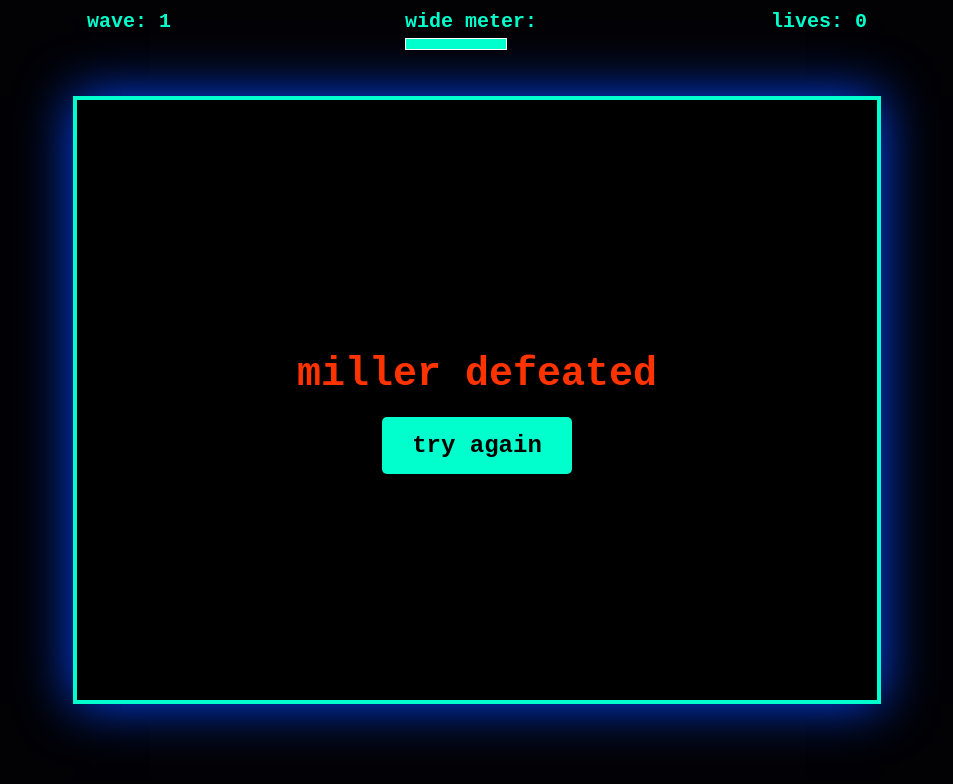
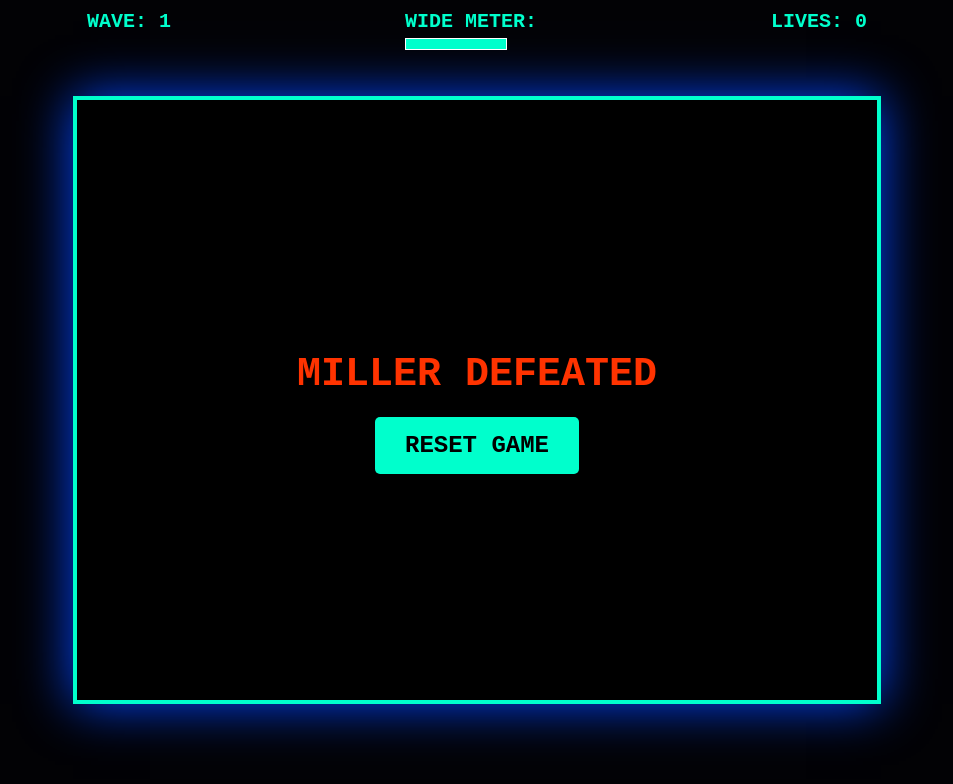
Before and after one commit to dqhb/quickdraw, a plain HTML site: page index.html in a window 1280 px wide. Shown: the whole page, without its empty margins (163-1116 px from the left). Drawn offline with Linux system fonts and the light colour scheme.

Commit message:
Update index.html

```diff
--- a/index.html
+++ b/index.html
@@ -9,7 +9,6 @@
         #ui { position: absolute; top: 10px; width: 780px; display: flex; justify-content: space-between; font-size: 20px; font-weight: bold; pointer-events: none; z-index: 10; }
         #meter-container { width: 100px; height: 10px; background: #333; border: 1px solid #fff; margin-top: 5px; }
         #meter-fill { width: 0%; height: 100%; background: #00ffcc; }
-
         #overlay { position: absolute; display: none; flex-direction: column; align-items: center; justify-content: center; width: 800px; height: 600px; background: rgba(0,0,0,0.8); z-index: 20; }
         #resetBtn { padding: 15px 30px; font-size: 24px; font-family: 'Courier New'; background: #00ffcc; border: none; cursor: pointer; font-weight: bold; border-radius: 5px; }
         #resetBtn:hover { background: #00ccaa; transform: scale(1.1); }
@@ -19,14 +18,14 @@
 <body>
 
     <div id="ui">
-        <div>wave: <span id="wave">1</span></div>
-        <div>wide meter: <div id="meter-container"><div id="meter-fill"></div></div></div>
-        <div>lives: <span id="lives">3</span></div>
+        <div>WAVE: <span id="wave">1</span></div>
+        <div>WIDE METER: <div id="meter-container"><div id="meter-fill"></div></div></div>
+        <div>LIVES: <span id="lives">3</span></div>
     </div>
 
     <div id="overlay">
-        <h1 id="statusText">miller defeated</h1>
-        <button id="resetBtn">try again</button>
+        <h1 id="statusText">MILLER DEFEATED</h1>
+        <button id="resetBtn">RESET GAME</button>
     </div>
 
     <canvas id="gameCanvas"></canvas>
@@ -43,32 +42,36 @@
         let imgLoaded = false;
         millerImg.src = 'miller.png';
 
-        // Game State
         let score, lives, wave, gameActive, enemySpeed, dogFireRate;
-        let isSuper, superCharge, player, bullets, enemyBullets, dogs, keys;
+        let isSuper, superCharge, player, bullets, enemyBullets, dogs, keys, dogDir;
 
         function initGame() {
-            score = 0;
-            lives = 3;
-            wave = 1;
-            gameActive = true;
-            enemySpeed = 0.8;
-            dogFireRate = 0.004;
-            isSuper = false;
-            superCharge = 100;
-            bullets = [];
-            enemyBullets = [];
-            dogs = [];
-            keys = {};
+            lives = 3; wave = 1; gameActive = true;
+            enemySpeed = 1.0; // Slow but steady start
+            dogFireRate = 0.005;
+            isSuper = false; superCharge = 100;
+            bullets = []; enemyBullets = []; dogs = []; keys = {};
+            dogDir = 1; // 1 = Right, -1 = Left
             player = { x: 340, y: 520, w: 130, h: 70, speed: 7 };
 
             overlay.style.display = 'none';
             document.getElementById('lives').innerText = lives;
             spawnWave();
-            if (!window.animationStarted) {
-                window.animationStarted = true;
-                animate();
+            if (!window.animationStarted) { window.animationStarted = true; animate(); }
+        }
+
+        function spawnWave() {
+            dogs.length = 0;
+            for (let r = 0; r < 4; r++) {
+                for (let c = 0; c < 8; c++) {
+                    dogs.push({
+                        x: 100 + c * 80, y: 60 + r * 50,
+                        w: 50, h: 40, alive: true,
+                        color: r === 0 ? "#FFD700" : "#8B4513"
+                    });
+                }
             }
+            document.getElementById('wave').innerText = wave;
         }
 
         function drawPixelDog(x, y, w, h, color) {
@@ -83,27 +86,10 @@
             ctx.fillRect(x + w*0.8, y + h*0.2, 4, 4);
         }
 
-        function spawnWave() {
-            dogs.length = 0;
-            for (let r = 0; r < 4; r++) {
-                for (let c = 0; c < 8; c++) {
-                    dogs.push({
-                        x: 100 + c * 85, y: 60 + r * 55,
-                        w: 50, h: 40, alive: true,
-                        color: r === 0 ? "#FFD700" : "#8B4513",
-                        charging: false
-                    });
-                }
-            }
-            document.getElementById('wave').innerText = wave;
-        }
-
         window.addEventListener('keydown', e => {
             keys[e.code] = true;
             if (e.code === 'ShiftLeft' && superCharge >= 100 && gameActive) {
-                isSuper = true;
-                superCharge = 0;
-                player.w = 280;
+                isSuper = true; superCharge = 0; player.w = 280;
                 setTimeout(() => { if(gameActive) player.w = 130; isSuper = false; }, 800);
             }
         });
@@ -120,32 +106,36 @@
             if (keys['KeyD'] && player.x < canvas.width - player.w) player.x += player.speed;
 
             if (keys['Space']) {
-                if (bullets.length < 4) {
+                if (bullets.length < 5) {
                     bullets.push({ x: player.x + (player.w/2) - 30, y: player.y, w: 60, h: 35 });
                 }
                 keys['Space'] = false;
             }
 
-            bullets.forEach((b, i) => {
-                b.y -= 10;
-                if (b.y < 0) bullets.splice(i, 1);
+            bullets.forEach((b, i) => { b.y -= 10; if (b.y < 0) bullets.splice(i, 1); });
+
+            // --- THE LOOPING LOGIC ---
+            let reachedEdge = false;
+            dogs.forEach(d => {
+                if (!d.alive) return;
+                d.x += enemySpeed * dogDir;
+                // Check if any dog hit a wall
+                if (d.x + d.w > canvas.width || d.x < 0) reachedEdge = true;
             });
 
-            let reachedSide = false;
+            if (reachedEdge) {
+                dogDir *= -1; // Reverse direction
+                dogs.forEach(d => { d.y += 20; }); // Drop down
+            }
+            // -------------------------
+
             dogs.forEach(d => {
                 if (!d.alive) return;
-                d.x += enemySpeed * (wave % 2 === 0 ? 1 : -1);
-                if (d.x > canvas.width - d.w || d.x < 0) reachedSide = true;
-
                 if (Math.random() < dogFireRate) {
                     enemyBullets.push({ x: d.x + 20, y: d.y + 30, vy: 5, t: "WOOF" });
                 }
-
-                if (d.x < player.x + player.w && d.x + d.w > player.x && d.y < player.y + player.h && d.y + d.h > player.y) {
-                    if (isSuper) d.alive = false;
-                    else { lives--; d.alive = false; if (lives <= 0) endGame(); }
-                    document.getElementById('lives').innerText = lives;
-                }
+                // Check if dogs reached Miller's height
+                if (d.y + d.h > player.y) endGame();
             });
 
             enemyBullets.forEach((eb, i) => {
@@ -168,61 +158,34 @@
             });
 
             if (dogs.length > 0 && dogs.every(d => !d.alive)) {
-                wave++; enemySpeed += 0.3; dogFireRate += 0.001; spawnWave();
+                wave++; enemySpeed += 0.4; dogFireRate += 0.001; spawnWave();
             }
         }
 
-        function endGame() {
-            gameActive = false;
-            overlay.style.display = 'flex';
-        }
+        function endGame() { gameActive = false; overlay.style.display = 'flex'; }
 
         function draw() {
             ctx.fillStyle = "black";
             ctx.fillRect(0, 0, canvas.width, canvas.height);
-
             if (gameActive) {
                 if (isSuper) { ctx.shadowBlur = 15; ctx.shadowColor = "#00ffcc"; }
-
-                // Draw Player Miller (or fallback box)
-                if (imgLoaded) {
-                    ctx.drawImage(millerImg, player.x, player.y, player.w, player.h);
-                } else {
-                    ctx.fillStyle = "#00ffcc";
-                    ctx.fillRect(player.x, player.y, player.w, player.h);
-                    ctx.fillStyle = "black";
-                    ctx.font = "12px Arial";
-                    ctx.fillText("WIDE MILLER", player.x + 20, player.y + 35);
-                }
+                if (imgLoaded) ctx.drawImage(millerImg, player.x, player.y, player.w, player.h);
+                else { ctx.fillStyle = "#00ffcc"; ctx.fillRect(player.x, player.y, player.w, player.h); }
                 ctx.shadowBlur = 0;
-
-                // Draw Bullets
                 bullets.forEach(b => {
                     if (imgLoaded) ctx.drawImage(millerImg, b.x, b.y, b.w, b.h);
                     else { ctx.fillStyle = "white"; ctx.fillRect(b.x, b.y, b.w, b.h); }
                 });
-
-                // Draw Dogs
                 dogs.forEach(d => { if (d.alive) drawPixelDog(d.x, d.y, d.w, d.h, d.color); });
-
                 ctx.fillStyle = "white";
                 enemyBullets.forEach(eb => ctx.fillText(eb.t, eb.x, eb.y));
             }
         }
 
-        function animate() {
-            update();
-            draw();
-            requestAnimationFrame(animate);
-        }
+        function animate() { update(); draw(); requestAnimationFrame(animate); }
 
-        // Start safety
         millerImg.onload = () => { imgLoaded = true; };
-        millerImg.onerror = () => { console.log("Image missing, using blocks."); };
-
-        // Start game regardless of image status
         initGame();
-
     </script>
 </body>
 </html>
```
